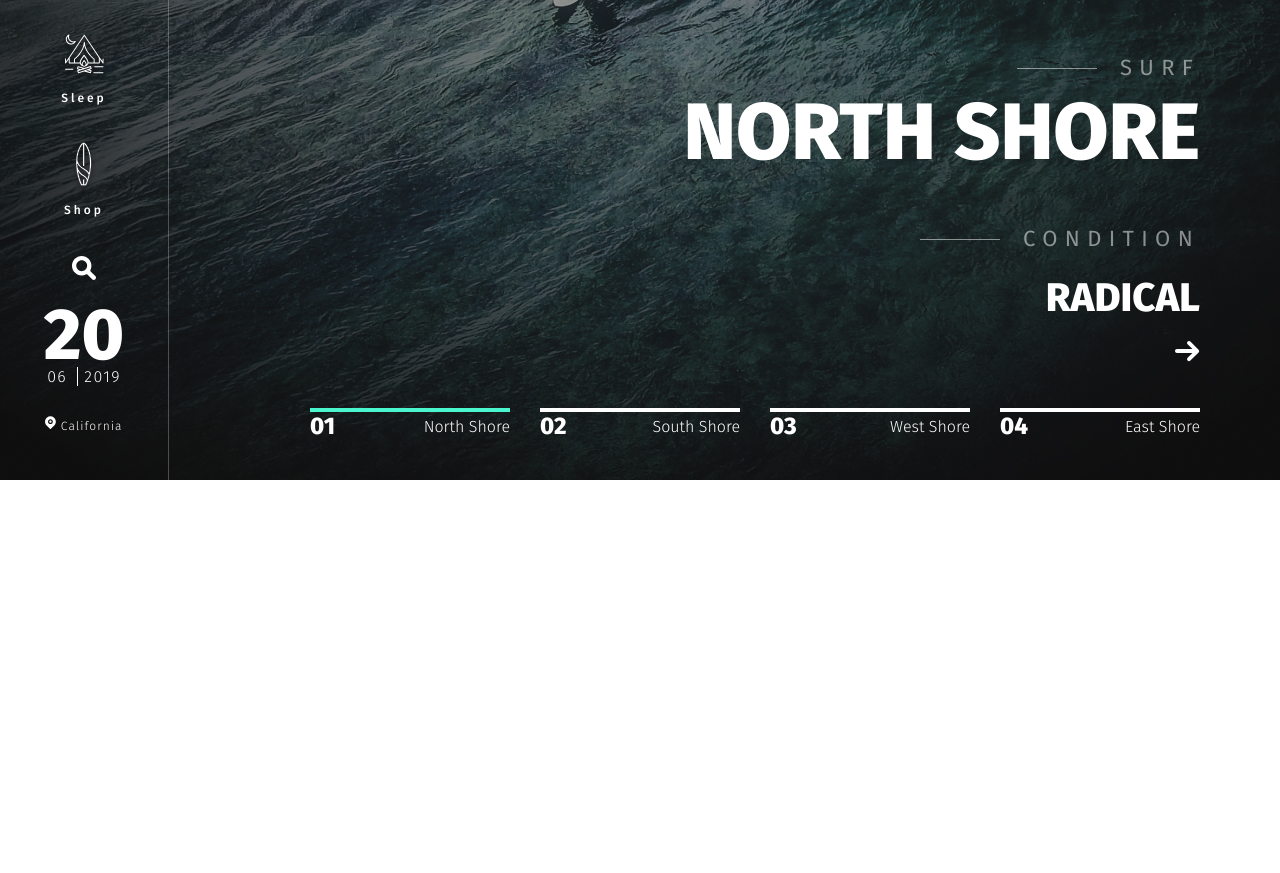
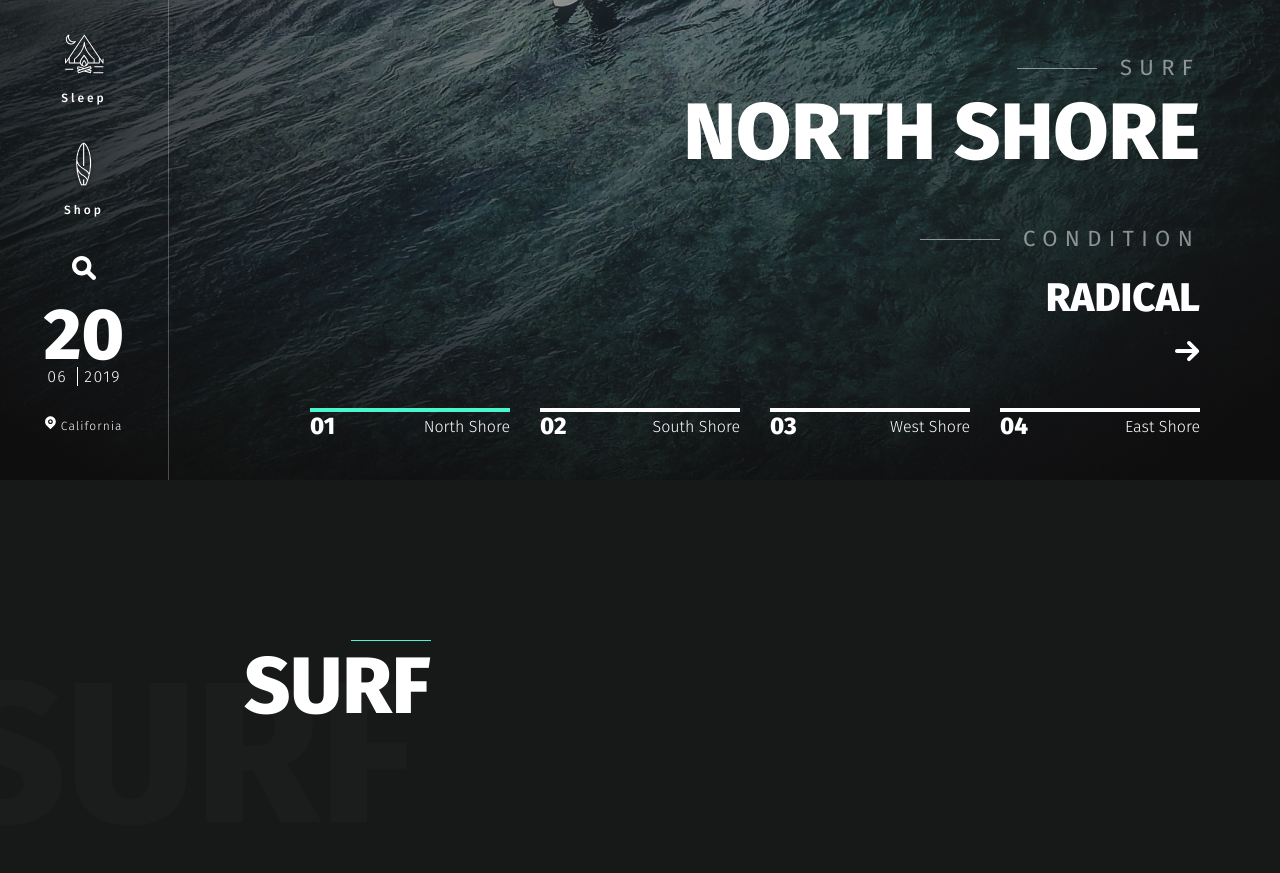
Before and after one commit to fillika/gosurf, a website: page app/index.html in a window 1280 px wide. Shown: the part 544-1417 px from the top of the page. Before the commit the page ends 1028 px from the top, so only its background shows below. Drawn offline with nearby package versions, Linux system fonts and the light colour scheme.

Commit message:
Добавил общие стили в глобал, так же начал работу над вторым блоком

```diff
--- a/app/index.html
+++ b/app/index.html
@@ -41,7 +41,6 @@
             stroke="white"
             stroke-width="2"
             class="line-animation"
-
           />
           <path
             fill-rule="evenodd"
@@ -243,6 +242,15 @@
       </div>
     </header>
 
+    <section class="surf">
+      <div class="title">
+        <span class="title__span">
+          surf
+          <h3 class="title__h3">surf</h3>
+        </span>
+      </div>
+    </section>
+
     <script src="https://ajax.googleapis.com/ajax/libs/jquery/3.4.1/jquery.min.js"></script>
     <script src="js/libs.min.js"></script>
     <script src="js/main.js"></script>
--- a/app/scss/_global.scss
+++ b/app/scss/_global.scss
@@ -1,10 +1,26 @@
+html {
+  box-sizing: border-box;
+}
+
+*, *::before, *::after {
+  box-sizing: inherit;
+}
+
 body {
   font-family: "Fira Sans", sans-serif;
+  background-color: #171919;
+  color: #fff;
+  text-transform: uppercase;
+  font-size: 10px;
+  padding: 0;
+  margin: 0;
+  box
 }
 
 a {
   text-decoration: none;
   display: inline-block;
+  color: #fff;
 }
 
 ul,
@@ -48,3 +64,39 @@ li {
     right: 125px;
   }
 }
+
+.title {
+  &__span {
+    font-size: 20em;
+    mix-blend-mode: normal;
+    color: rgba(#fff, 0.02);
+    font-weight: 800;
+    position: relative;
+    display: inline-block;
+    transform: translateX(-50px);
+  }
+
+  &__h3 {
+    font-size: 0.4em;
+    color: #fff;
+    margin: 0;
+    position: absolute;
+    top: 0;
+    right: -14px;
+
+    &::after {
+      content: "";
+      position: absolute;
+      width: 80px;
+      top: 0;
+      right: 0;
+      height: 1px;
+      background-color: $green;
+    }
+  }
+}
+
+.container {
+  max-width: 1920px;
+  margin: auto;
+}
--- a/app/scss/style.scss
+++ b/app/scss/style.scss
@@ -4,15 +4,13 @@
 @import "global";
 
 .header {
-  font-size: 10px;
   position: relative;
-  color: #fff;
   height: 1024px;
 
   &__slider {
     &-item {
       height: 1024px;
-      background-image: url('../img/header_bg.jpg');
+      background-image: url("../img/header_bg.jpg");
       background-repeat: no-repeat;
       background-size: cover;
       position: relative;
@@ -24,7 +22,6 @@
     font-weight: 800;
     font-size: 20em;
     line-height: 156px;
-    text-transform: uppercase;
     mix-blend-mode: normal;
     opacity: 0.07;
     max-width: 467px;
@@ -50,6 +47,7 @@
     text-align: center;
     letter-spacing: 1.05px;
     padding-top: 30px;
+    text-transform: capitalize;
 
     &::before {
       content: url(../img/marker.svg);
@@ -81,9 +79,6 @@
 }
 
 .slider-item {
-  color: #ffffff;
-  text-transform: uppercase;
-
   &__info {
     position: absolute;
     right: 80px;
@@ -118,7 +113,6 @@
   bottom: 40px;
   max-width: 920px;
   width: 100%;
-  color: #fff;
 
   .slick-current {
     .dots-box {
@@ -145,6 +139,7 @@
     font-weight: 300;
     font-size: 1.6em;
     line-height: 19px;
+    text-transform: capitalize;
   }
 }
 
@@ -190,7 +185,6 @@
   }
 
   &__link {
-    color: #fff;
     font-weight: 500;
     font-size: 1.2em;
     line-height: 14px;
@@ -201,6 +195,7 @@
   &__text {
     display: block;
     padding-top: 6px;
+    text-transform: capitalize;
   }
 }
 
@@ -213,9 +208,14 @@
 @keyframes linedash {
   from {
     stroke-dashoffset: 600;
-  } to {
+  }
+  to {
     stroke-dashoffset: 0;
   }
 }
 
+.surf {
+  padding: 160px 0 210px;
+}
+
 @import "media";
```
Also changed, not shown: app/css/style.min.css.
